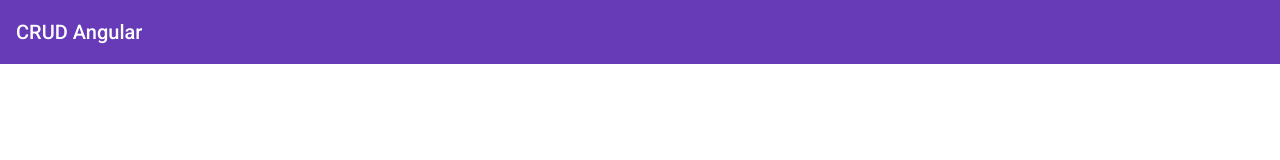
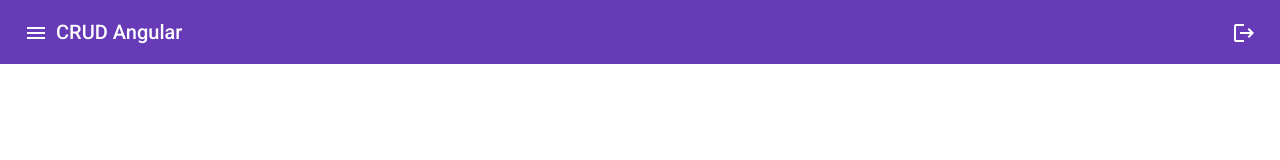
Before and after one commit to HandreiFontana/crud-angular, an Angular app: page /authenticate in a window 1280 px wide. Shown: the top 160 px of the page. Built offline with nearby package versions, Linux system fonts and the light colour scheme; sample sign-in values are in the browser's storage.

Commit message:
feat(auth): logout function created

```diff
--- a/src/app/app.component.html
+++ b/src/app/app.component.html
@@ -1,4 +1,11 @@
 <mat-toolbar color="primary" *ngIf="authService.isLoggedIn$ | async">
+  <button mat-icon-button class="example-icon" aria-label="Menu icon button">
+    <mat-icon>menu</mat-icon>
+  </button>
   <span>CRUD Angular</span>
+  <span class="example-spacer"></span>
+  <button mat-icon-button class="example-icon" aria-label="Logout icon button" (click)="signOut()">
+    <mat-icon>logout</mat-icon>
+  </button>
 </mat-toolbar>
 <router-outlet></router-outlet>
--- a/src/app/app.component.scss
+++ b/src/app/app.component.scss
@@ -0,0 +1,3 @@
+.example-spacer {
+  flex: 1 1 auto;
+}
--- a/src/app/app.component.ts
+++ b/src/app/app.component.ts
@@ -1,4 +1,5 @@
 import { Component } from '@angular/core'
+import { Router } from '@angular/router'
 
 import { AuthService } from './auth.service'
 
@@ -10,5 +11,10 @@
 export class AppComponent {
   title = 'crud-angular'
 
-  constructor(public authService: AuthService) {}
+  constructor(public authService: AuthService, private route: Router) {}
+
+  signOut() {
+    this.authService.logout()
+    this.route.navigate([''])
+  }
 }
--- a/src/app/auth.service.ts
+++ b/src/app/auth.service.ts
@@ -25,4 +25,10 @@
       })
     )
   }
+
+  logout() {
+    localStorage.removeItem('@clickmvp:user')
+    localStorage.removeItem('@clickmvp:token')
+    return this._isLoggedIn$.next(false)
+  }
 }
```
Also changed, not shown: src/app/app.module.ts (+15 -13 lines).
